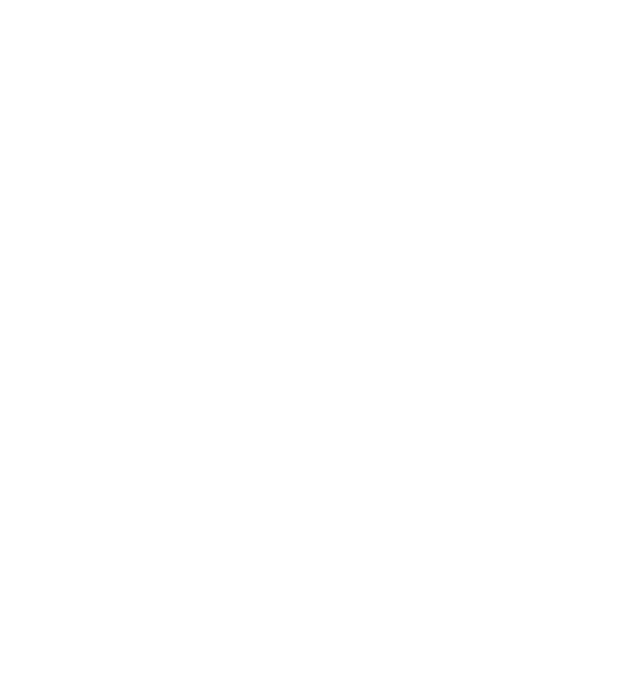
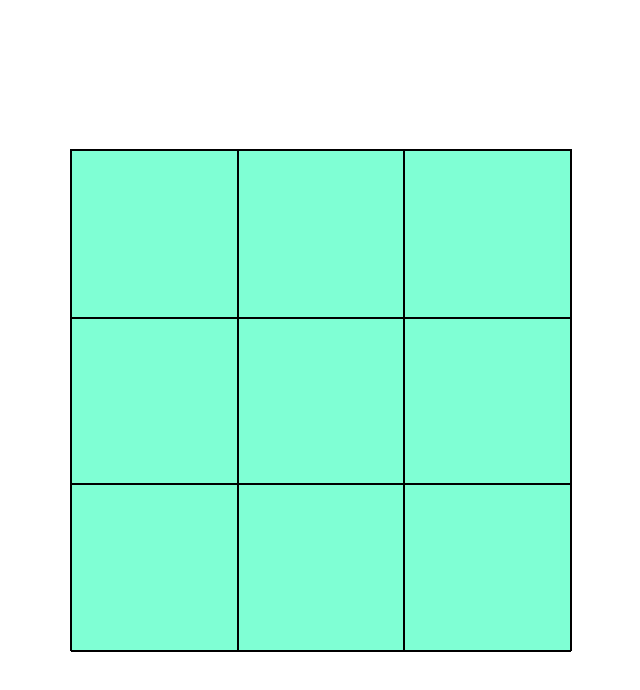
Before and after one commit to indragunawanping/tic-tac-toe, a React (Create React App) app: page / in a window 1280 px wide. Shown: the top 690 px of the page, without its empty margins (319-959 px from the left). Built offline with nearby package versions, Linux system fonts and the light colour scheme.

Commit message:
Finishing up.

```diff
--- a/public/index.html
+++ b/public/index.html
@@ -24,7 +24,7 @@
       work correctly both with client-side routing and a non-root public URL.
       Learn how to configure a non-root public URL by running `npm run build`.
     -->
-    <title>React App</title>
+    <title>Tic Tac Toe</title>
   </head>
   <body>
     <noscript>You need to enable JavaScript to run this app.</noscript>
--- a/src/App.css
+++ b/src/App.css
@@ -1,38 +1,43 @@
 .App {
-  text-align: center;
+    width: 100vw;
+    height: 100vh;
+    display: flex;
+    justify-content: center;
+    align-items: center;
 }
 
-.App-logo {
-  height: 40vmin;
-  pointer-events: none;
+body {
+    padding: 0;
+    margin: 0;
 }
 
-@media (prefers-reduced-motion: no-preference) {
-  .App-logo {
-    animation: App-logo-spin infinite 20s linear;
-  }
+.board {
+    width: 500px;
+    height: 500px;
+    background-color: aquamarine;
+    border: 1px solid black;
+    display: flex;
+    flex-direction: column;
 }
 
-.App-header {
-  background-color: #282c34;
-  min-height: 100vh;
-  display: flex;
-  flex-direction: column;
-  align-items: center;
-  justify-content: center;
-  font-size: calc(10px + 2vmin);
-  color: white;
+.row {
+    flex: 33%;
+    display: flex;
+    flex-direction: row;
 }
 
-.App-link {
-  color: #61dafb;
+.square{
+  flex: 33%;
+  height: 100%;
+  border: 1px solid black;
+  cursor: pointer;
+  display: grid;
+  place-items: center;
+  font-size: 30px;
+  color: black;
+  font-family: Arial, Helvetica, sans-serif;
 }
 
-@keyframes App-logo-spin {
-  from {
-    transform: rotate(0deg);
-  }
-  to {
-    transform: rotate(360deg);
-  }
+.square:active{
+  background-color: #64F4C4;
 }
--- a/src/App.js
+++ b/src/App.js
@@ -1,8 +1,116 @@
+import './App.css';
+import React, {useState, useEffect} from 'react';
+import Square from "./Components/Square";
+import {Patterns} from "./Patterns";
+
 function App() {
-  return (
-    <div className="App">
-    </div>
-  );
+    const [board, setBoard] = useState(['', '', '', '', '', '', '', '', '']);
+    const [player, setPlayer] = useState('X');
+    const [result, setResult] = useState({winner: 'none', state: 'none'});
+
+    useEffect(() => {
+        checkIfTie();
+        checkWin();
+
+        if (player === 'X') {
+            setPlayer('O');
+        } else {
+            setPlayer('X');
+        }
+    }, [board]);
+
+    useEffect(() => {
+        if (result.state !== 'none') {
+            alert(`Game Finished! Winning Player: ${result.winner}`);
+            restartGame();
+        }
+    }, [result]);
+
+    const chooseSquare = (square) => {
+        setBoard(board.map((val, idx) => {
+            if (idx === square && val === '') {
+                return player;
+            }
+
+            return val;
+        }));
+    };
+
+    const checkWin = () => {
+        Patterns.forEach((currPattern) => {
+            const firstPlayer = board[currPattern[0]];
+            if (firstPlayer === '') return;
+            let foundWinningPattern = true;
+            currPattern.forEach((idx) => {
+                if (board[idx] !== firstPlayer) {
+                    foundWinningPattern = false;
+                }
+            });
+            if (foundWinningPattern) {
+                setResult({winner: player, state: 'won'})
+            }
+        })
+    };
+
+    const checkIfTie = () => {
+        let filled = true;
+        board.forEach((square) => {
+            if (square === '') {
+                filled = false;
+            }
+        });
+
+        if (filled) {
+            setResult({winner: 'No One', state: 'Tie'})
+        }
+    };
+
+    const restartGame = () => {
+        setBoard(['', '', '', '', '', '', '', '', '']);
+        setPlayer('X');
+    };
+
+    return (
+        <div className="App">
+            <div className="board">
+                <div className="row">
+                    <Square val={board[0]} chooseSquare={() => {
+                        chooseSquare(0)
+                    }}/>
+                    <Square val={board[1]} chooseSquare={() => {
+                        chooseSquare(1)
+                    }}/>
+                    <Square val={board[2]} chooseSquare={() => {
+                        chooseSquare(2)
+                    }}/>
+                </div>
+
+                <div className="row">
+                    <Square val={board[3]} chooseSquare={() => {
+                        chooseSquare(3)
+                    }}/>
+                    <Square val={board[4]} chooseSquare={() => {
+                        chooseSquare(4)
+                    }}/>
+                    <Square val={board[5]} chooseSquare={() => {
+                        chooseSquare(5)
+                    }}/>
+                </div>
+
+                <div className="row">
+                    <Square val={board[6]} chooseSquare={() => {
+                        chooseSquare(6)
+                    }}/>
+                    <Square val={board[7]} chooseSquare={() => {
+                        chooseSquare(7)
+                    }}/>
+                    <Square val={board[8]} chooseSquare={() => {
+                        chooseSquare(8)
+                    }}/>
+                </div>
+            </div>
+        </div>
+    );
 }
 
 export default App;
--- /dev/null
+++ b/src/Components/Square.js
@@ -0,0 +1,12 @@
+import React from 'react';
+import '../App.css';
+
+function Square({val, chooseSquare}) {
+    return (
+        <div className="square" onClick={chooseSquare}>
+            {val}
+        </div>
+    );
+}
+
+export default Square;
--- /dev/null
+++ b/src/Patterns.js
@@ -0,0 +1,10 @@
+export const Patterns = [
+  [0, 1, 2],
+  [3, 4, 5],
+  [6, 7, 8],
+  [0, 3, 6],
+  [1, 4, 7],
+  [2, 5, 8],
+  [0, 4, 8],
+  [2, 4, 6]
+];
```
